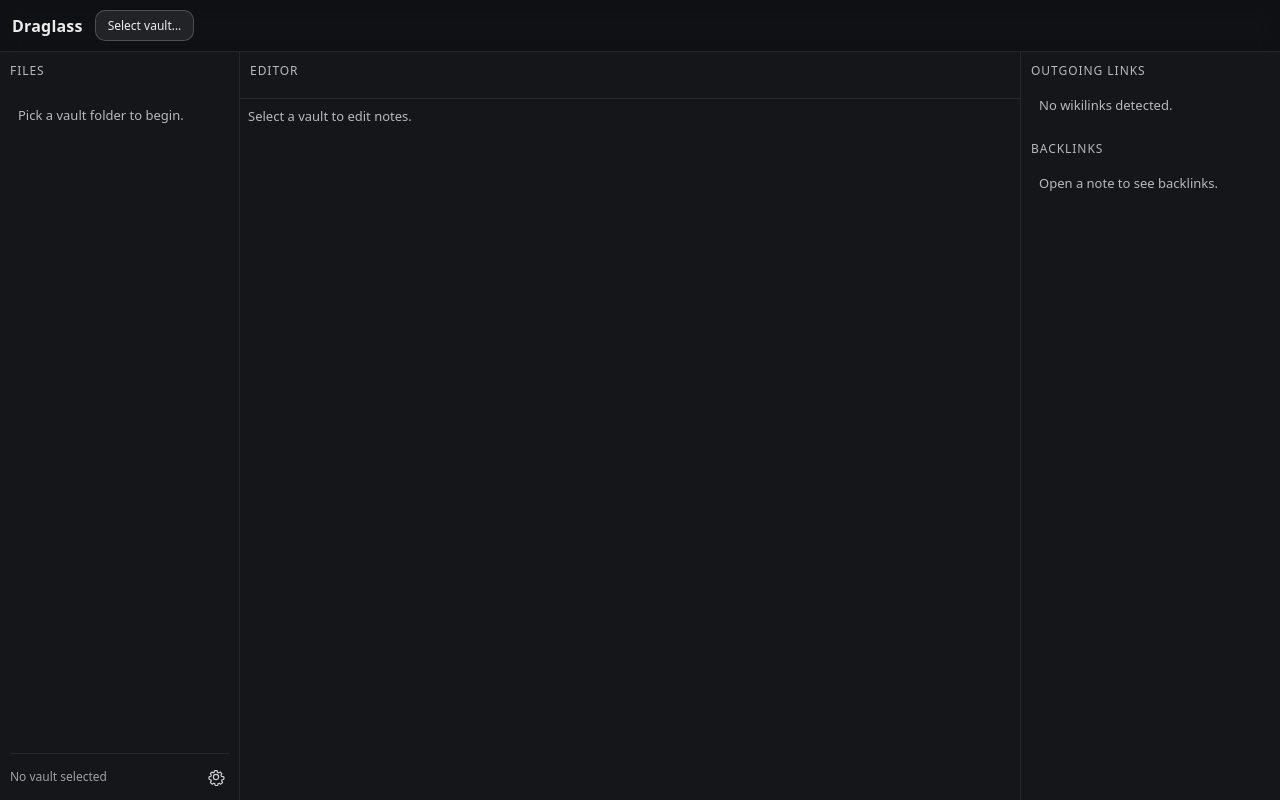
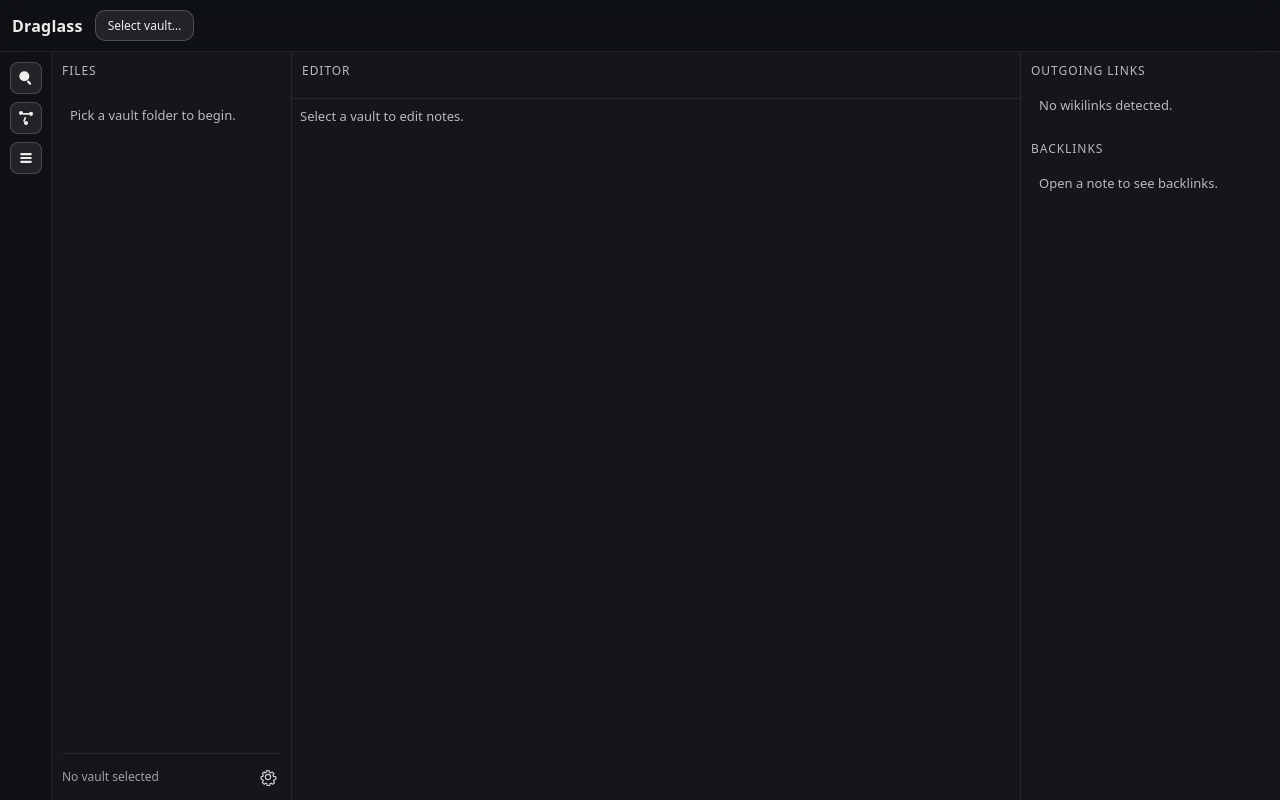
Before and after one commit to erezak/Draglass, a React (Vite) app: page / in a window 1280 px wide. Built offline with nearby package versions, Linux system fonts and the light colour scheme.

Commit message:
Add toolbox with actions and placeholders

```diff
--- a/src/App.css
+++ b/src/App.css
@@ -43,10 +43,62 @@
 
 .content {
   display: grid;
-  grid-template-columns: 240px minmax(320px, 1fr) 260px;
+  grid-template-columns: 52px 240px minmax(320px, 1fr) 260px;
   flex: 1;
   min-height: 0;
   overflow: hidden;
+}
+
+.toolbox {
+  padding: 10px 8px;
+  border-right: 1px solid var(--panel-border);
+  background: var(--panel-bg);
+  display: flex;
+  flex-direction: column;
+  align-items: center;
+  gap: 8px;
+  overflow: hidden;
+}
+
+.toolboxButton {
+  width: 32px;
+  height: 32px;
+  display: inline-flex;
+  align-items: center;
+  justify-content: center;
+  border-radius: 8px;
+  border: 1px solid var(--panel-border-strong);
+  background: var(--button-bg);
+  color: var(--toolbox-icon);
+  opacity: 1;
+  padding: 0;
+  line-height: 1;
+}
+
+.toolboxButton:hover {
+  border-color: var(--button-hover-border);
+  background: var(--highlight);
+  color: var(--text-primary);
+  opacity: 1;
+}
+
+.toolboxButton--active {
+  border-color: var(--button-hover-border);
+  background: var(--highlight);
+  color: var(--text-primary);
+  opacity: 1;
+}
+
+.toolboxIcon {
+  width: 20px;
+  height: 20px;
+  display: block;
+  color: var(--toolbox-icon);
+}
+
+.toolboxIcon * {
+  fill: var(--toolbox-icon);
+  stroke: none;
 }
 
 .sidebar,
@@ -161,6 +213,28 @@
   font-size: 13px;
   color: var(--text-muted);
   padding: 8px;
+}
+
+.placeholderCard {
+  margin: 16px;
+  padding: 16px;
+  border-radius: 12px;
+  border: 1px solid var(--panel-border-strong);
+  background: var(--panel-bg);
+  display: flex;
+  flex-direction: column;
+  gap: 8px;
+  color: var(--text-primary);
+}
+
+.placeholderTitle {
+  font-size: 14px;
+  font-weight: 600;
+}
+
+.placeholderBody {
+  font-size: 13px;
+  color: var(--text-muted);
 }
 
 .fileList,
@@ -811,6 +885,42 @@
   background: var(--button-bg);
 }
 
+.placeholderOverlay {
+  position: fixed;
+  inset: 0;
+  background: var(--overlay-bg);
+  backdrop-filter: blur(8px);
+  display: flex;
+  align-items: flex-start;
+  justify-content: center;
+  padding: 10vh 16px 16px;
+  z-index: 1050;
+}
+
+.placeholderModal {
+  width: min(560px, 92vw);
+  border-radius: 12px;
+  border: 1px solid var(--panel-border-strong);
+  background: var(--panel-solid);
+  box-shadow: 0 12px 40px rgba(0, 0, 0, 0.5);
+  padding: 16px 18px;
+  display: flex;
+  flex-direction: column;
+  gap: 10px;
+}
+
+.placeholderFooter {
+  display: flex;
+  justify-content: flex-end;
+}
+
+.placeholderClose {
+  padding: 6px 12px;
+  border-radius: 999px;
+  border: 1px solid var(--button-border);
+  background: var(--button-bg);
+}
+
 @keyframes saveDotPulse {
   0% {
     transform: scale(1);
--- a/src/App.tsx
+++ b/src/App.tsx
@@ -7,6 +7,7 @@
 import type { NoteEditorHandle } from './components/NoteEditor'
 import { QuickSwitcher } from './components/QuickSwitcher'
 import { SettingsScreen } from './components/SettingsScreen'
+import { Toolbox } from './components/Toolbox'
 import { useSettings } from './settings'
 import { useBacklinks } from './features/backlinks/useBacklinks'
 import { useNoteManager } from './features/notes/useNoteManager'
@@ -21,6 +22,11 @@
   return mod && !e.altKey && !e.shiftKey && (e.key === 'p' || e.key === 'P')
 }
 
+function isModShiftP(e: KeyboardEvent): boolean {
+  const mod = e.metaKey || e.ctrlKey
+  return mod && !e.altKey && e.shiftKey && (e.key === 'p' || e.key === 'P')
+}
+
 function App() {
   const { settings, updateSettings, resetSettings } = useSettings()
   const [busy, setBusy] = useState<string | null>(null)
@@ -28,6 +34,8 @@
 
   const [quickSwitcherOpen, setQuickSwitcherOpen] = useState(false)
   const [settingsOpen, setSettingsOpen] = useState(false)
+  const [graphViewOpen, setGraphViewOpen] = useState(false)
+  const [commandPaletteOpen, setCommandPaletteOpen] = useState(false)
 
   const editorRef = useRef<NoteEditorHandle | null>(null)
 
@@ -94,18 +102,68 @@
     }
   }, [activeRelPath])
 
+  const closeCommandPalette = useCallback(() => {
+    setCommandPaletteOpen(false)
+    if (activeRelPath) {
+      queueMicrotask(() => editorRef.current?.focus())
+    }
+  }, [activeRelPath])
+
+  const openQuickSwitcher = useCallback(() => {
+    setCommandPaletteOpen(false)
+    setQuickSwitcherOpen(true)
+  }, [])
+
+  const toggleGraphView = useCallback(() => {
+    setQuickSwitcherOpen(false)
+    setCommandPaletteOpen(false)
+    setGraphViewOpen((prev) => !prev)
+  }, [])
+
+  const openCommandPalette = useCallback(() => {
+    setQuickSwitcherOpen(false)
+    setCommandPaletteOpen(true)
+  }, [])
+
+  const openNoteAndCloseGraph = useCallback(
+    (relPath: string) => {
+      setGraphViewOpen(false)
+      return openNoteByRelPath(relPath)
+    },
+    [openNoteByRelPath],
+  )
+
   useEffect(() => {
     const onKeyDown = (e: KeyboardEvent) => {
-      if (!isModP(e)) return
-      e.preventDefault()
-      e.stopPropagation()
+      if (isModShiftP(e)) {
+        e.preventDefault()
+        e.stopPropagation()
+        setCommandPaletteOpen(true)
+        return
+      }
 
-      setQuickSwitcherOpen(true)
+      if (isModP(e)) {
+        e.preventDefault()
+        e.stopPropagation()
+        setQuickSwitcherOpen(true)
+      }
     }
 
     window.addEventListener('keydown', onKeyDown, true)
     return () => window.removeEventListener('keydown', onKeyDown, true)
   }, [])
+
+  useEffect(() => {
+    if (!commandPaletteOpen) return
+    const onKeyDown = (e: KeyboardEvent) => {
+      if (e.key === 'Escape') {
+        e.preventDefault()
+        closeCommandPalette()
+      }
+    }
+    window.addEventListener('keydown', onKeyDown, true)
+    return () => window.removeEventListener('keydown', onKeyDown, true)
+  }, [closeCommandPalette, commandPaletteOpen])
 
   return (
     <ErrorBoundary fallbackTitle="Draglass hit an error">
@@ -117,6 +175,14 @@
         </header>
 
         <div className="content">
+          <Toolbox
+            quickSwitcherActive={quickSwitcherOpen}
+            graphViewActive={graphViewOpen}
+            commandPaletteActive={commandPaletteOpen}
+            onOpenQuickSwitcher={openQuickSwitcher}
+            onToggleGraphView={toggleGraphView}
+            onOpenCommandPalette={openCommandPalette}
+          />
           <aside className="sidebar">
             <div className="sidebarBody">
               <div className="paneHeader">
@@ -133,7 +199,7 @@
                   activeRelPath={activeRelPath}
                   rememberExpanded={settings.filesRememberExpandedFolders}
                   onOpenFile={(p) => {
-                    void openNoteByRelPath(p)
+                    void openNoteAndCloseGraph(p)
                   }}
                 />
               )}
@@ -170,9 +236,9 @@
 
           <main className="editorPane">
             <div className="editorHeader">
-              <div className="panelTitle">{noteTitle ?? 'Editor'}</div>
+              <div className="panelTitle">{graphViewOpen ? 'Graph View' : noteTitle ?? 'Editor'}</div>
               <div className="spacer" />
-              {activeRelPath ? (
+              {activeRelPath && !graphViewOpen ? (
                 <button
                   type="button"
                   className={`livePreviewToggle ${
@@ -184,7 +250,7 @@
                   {settings.editorLivePreview ? 'Live Preview' : 'Source'}
                 </button>
               ) : null}
-              {activeRelPath ? (
+              {activeRelPath && !graphViewOpen ? (
                 <>
                   <span
                     className={`saveDot saveDot--${saveStatus}`}
@@ -199,7 +265,14 @@
             {error ? <div className="error">{error}</div> : null}
             {busy ? <div className="busy">{busy}</div> : null}
 
-            {!vaultPath ? (
+            {graphViewOpen ? (
+              <div className="placeholderCard" role="status">
+                <div className="placeholderTitle">Graph view is coming soon.</div>
+                <div className="placeholderBody">
+                  This space will visualize connections between your notes once the graph view ships.
+                </div>
+              </div>
+            ) : !vaultPath ? (
               <div className="panelEmpty">Select a vault to edit notes.</div>
             ) : !activeRelPath ? (
               <div className="panelEmpty">Select a file from the list.</div>
@@ -235,6 +308,7 @@
                       <button
                         className="linkItem"
                         onClick={() => {
+                          setGraphViewOpen(false)
                           void tryOpenByTitle(l.normalized)
                         }}
                       >
@@ -263,7 +337,7 @@
                       <button
                         className="linkItem"
                         onClick={() => {
-                          void openNoteByRelPath(p)
+                          void openNoteAndCloseGraph(p)
                         }}
                       >
                         {p}
@@ -285,7 +359,7 @@
         maxResults={settings.quickSwitcherMaxResults}
         maxRecents={settings.quickSwitcherMaxRecents}
         onRequestClose={closeQuickSwitcher}
-        onOpenRelPath={openNoteByRelPath}
+        onOpenRelPath={openNoteAndCloseGraph}
       />
 
       <SettingsScreen
@@ -295,6 +369,32 @@
         onReset={resetSettings}
         onClose={() => setSettingsOpen(false)}
       />
+
+      {commandPaletteOpen ? (
+        <div
+          className="placeholderOverlay"
+          role="presentation"
+          onMouseDown={closeCommandPalette}
+        >
+          <div
+            className="placeholderModal"
+            role="dialog"
+            aria-modal="true"
+            aria-label="Command Palette"
+            onMouseDown={(e) => e.stopPropagation()}
+          >
+            <div className="placeholderTitle">Command palette is coming soon.</div>
+            <div className="placeholderBody">
+              We’ll bring command-driven workflows here in a future release.
+            </div>
+            <div className="placeholderFooter">
+              <button type="button" className="placeholderClose" onClick={closeCommandPalette}>
+                Close
+              </button>
+            </div>
+          </div>
+        </div>
+      ) : null}
     </ErrorBoundary>
   )
 }
--- /dev/null
+++ b/src/components/Toolbox.tsx
@@ -0,0 +1,85 @@
+type ToolboxProps = {
+  quickSwitcherActive: boolean
+  graphViewActive: boolean
+  commandPaletteActive: boolean
+  onOpenQuickSwitcher: () => void
+  onToggleGraphView: () => void
+  onOpenCommandPalette: () => void
+}
+
+export function Toolbox({
+  quickSwitcherActive,
+  graphViewActive,
+  commandPaletteActive,
+  onOpenQuickSwitcher,
+  onToggleGraphView,
+  onOpenCommandPalette,
+}: ToolboxProps) {
+  return (
+    <div className="toolbox" aria-label="Toolbox">
+      <button
+        type="button"
+        className={quickSwitcherActive ? 'toolboxButton toolboxButton--active' : 'toolboxButton'}
+        onClick={onOpenQuickSwitcher}
+        aria-label="Quick Switcher"
+        title="Quick Switcher"
+        aria-pressed={quickSwitcherActive}
+      >
+        <svg viewBox="0 0 24 24" aria-hidden="true" className="toolboxIcon" focusable="false">
+          <circle cx="10" cy="10" r="6" fill="currentColor" />
+          <rect
+            x="14.5"
+            y="14.5"
+            width="6"
+            height="2.6"
+            rx="1.3"
+            transform="rotate(45 14.5 14.5)"
+            fill="currentColor"
+          />
+        </svg>
+      </button>
+
+      <button
+        type="button"
+        className={graphViewActive ? 'toolboxButton toolboxButton--active' : 'toolboxButton'}
+        onClick={onToggleGraphView}
+        aria-label="Graph View"
+        title="Graph View"
+        aria-pressed={graphViewActive}
+      >
+        <svg viewBox="0 0 24 24" aria-hidden="true" className="toolboxIcon" focusable="false">
+          <circle cx="6" cy="6" r="2.5" fill="currentColor" />
+          <circle cx="18" cy="7" r="2.5" fill="currentColor" />
+          <circle cx="12" cy="18" r="2.5" fill="currentColor" />
+          <rect x="8" y="6" width="8" height="2" rx="1" fill="currentColor" />
+          <rect
+            x="10.5"
+            y="10.5"
+            width="2"
+            height="6"
+            rx="1"
+            transform="rotate(20 10.5 10.5)"
+            fill="currentColor"
+          />
+        </svg>
+      </button>
+
+      <button
+        type="button"
+        className={commandPaletteActive ? 'toolboxButton toolboxButton--active' : 'toolboxButton'}
+        onClick={onOpenCommandPalette}
+        aria-label="Command Palette"
+        title="Command Palette"
+        aria-pressed={commandPaletteActive}
+      >
+        <svg viewBox="0 0 24 24" aria-hidden="true" className="toolboxIcon" focusable="false">
+          <rect x="5" y="6" width="14" height="2.6" rx="1.3" fill="currentColor" />
+          <rect x="5" y="10.7" width="14" height="2.6" rx="1.3" fill="currentColor" />
+          <rect x="5" y="15.4" width="14" height="2.6" rx="1.3" fill="currentColor" />
+        </svg>
+      </button>
+    </div>
+  )
+}
+
+export default Toolbox
--- a/src/index.css
+++ b/src/index.css
@@ -19,6 +19,7 @@
   --button-hover-border: rgba(100, 108, 255, 0.7);
   --highlight: rgba(100, 108, 255, 0.15);
   --overlay-bg: rgba(0, 0, 0, 0.6);
+  --toolbox-icon: rgba(255, 255, 255, 0.92);
 
   font-synthesis: none;
   text-rendering: optimizeLegibility;
@@ -43,6 +44,7 @@
   --button-hover-border: rgba(59, 74, 159, 0.6);
   --highlight: rgba(59, 74, 159, 0.18);
   --overlay-bg: rgba(15, 23, 42, 0.25);
+  --toolbox-icon: #1f2328;
 }
 
 a {
```
Also changed, not shown: 1 other file (tests, documents, lock files or other folders).
